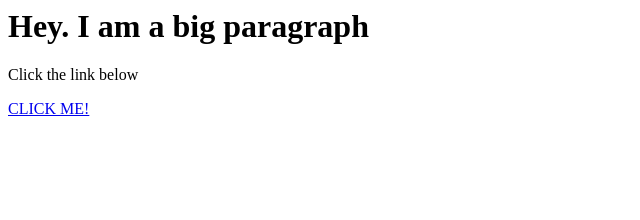
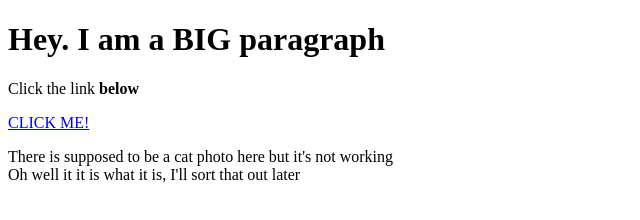
Before and after one commit to emelmusica/Cartoon-Hero, a plain HTML site: page Test.html in a window 1280 px wide. Shown: the whole page, without its empty margins (0-640 px from the left). Drawn offline with Linux system fonts and the light colour scheme.

Commit message:
Tried to add a cat image but it wouldn't work idk why.
Figure out why or you'll never learn you dumb cunt

```diff
--- a/Test.html
+++ b/Test.html
@@ -1,3 +1,13 @@
-<h1>Hey. I am a big paragraph</h1>
-<p>Click the link below</p>
+<!doctype html>
+<html>
+<head>
+  <title> Test Page</title>
+  </head>
+  <body>
+<h1>Hey. I am a BIG paragraph</h1>
+<p>Click the link <b>below</b></p>
 <a href="https://www.google.com" target="_blank" title = "Google Search Engine">CLICK ME! </a>
+<p>There is supposed to be a cat photo here but it's not working <br>
+  Oh well it it is what it is, I'll sort that out later</p>
+</body>
+</html>
```
Also changed, not shown: Imgs/cat.jpeg (added), Imgs/kittycat.jpeg (added), 2 other files.
